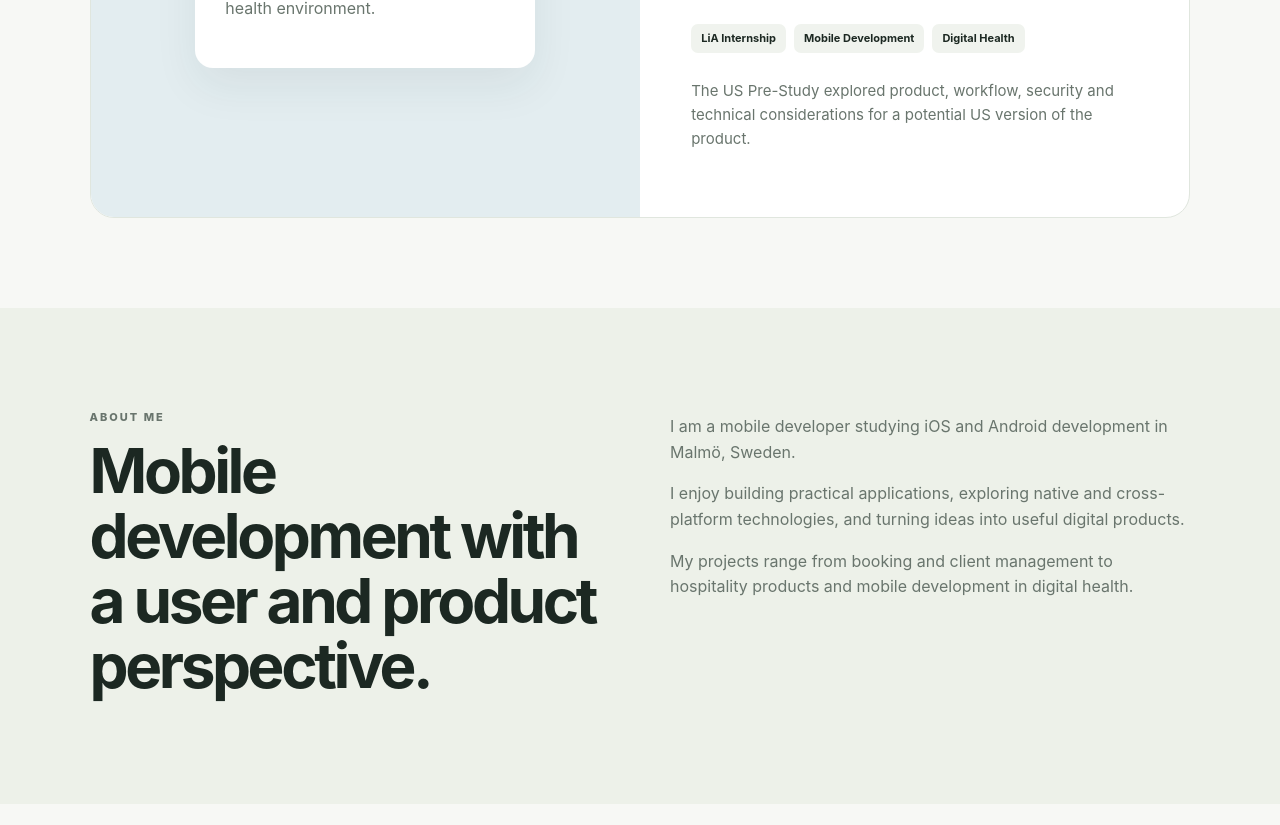
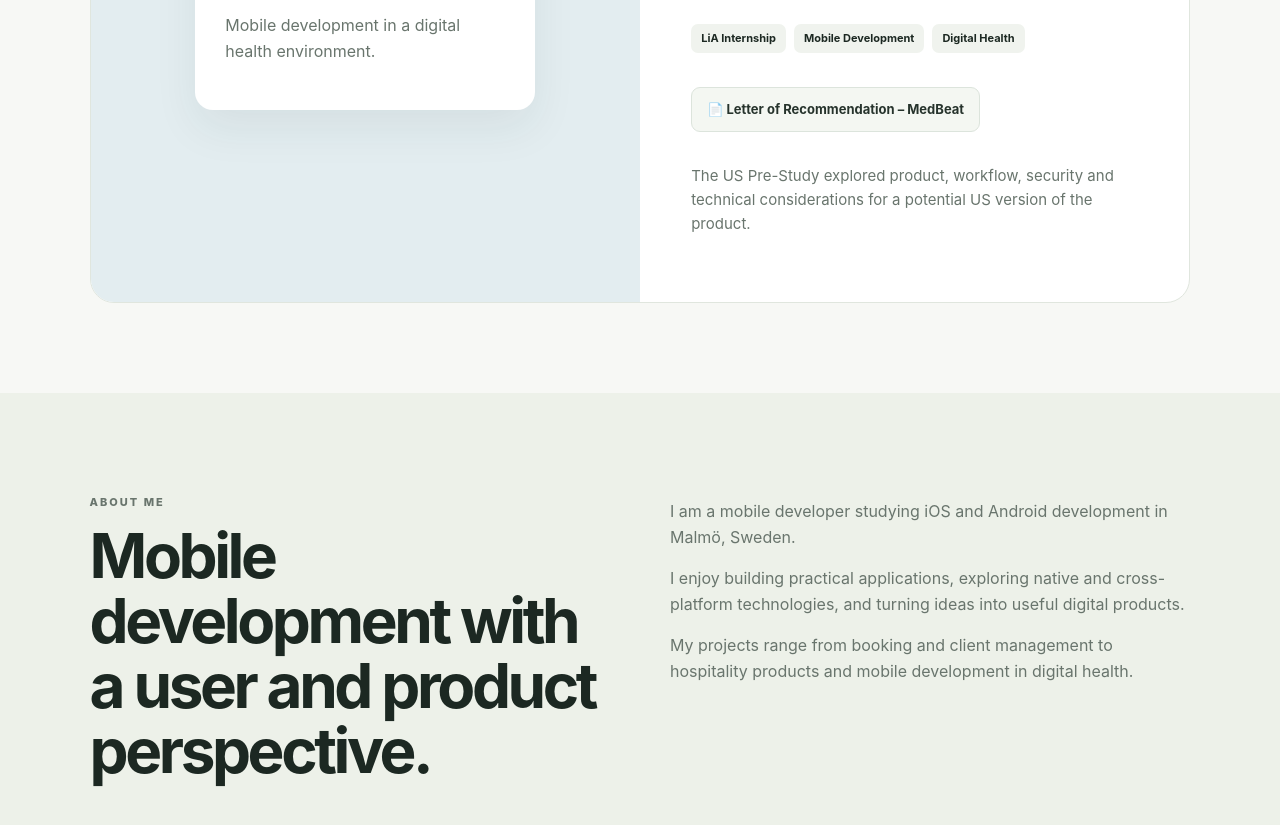
Before and after one commit to buszaleksander-svg/aleksanderbusz-portfolio, a plain HTML site: page index.html in a window 1280 px wide. Shown: the part 3159-3984 px from the top of the page. Drawn offline with Linux system fonts and the light colour scheme.

Commit message:
Add MedBeat letter of recommendation link

```diff
--- a/index.html
+++ b/index.html
@@ -286,6 +286,32 @@
       margin-top: 14px;
       color: var(--muted);
       font-size: 12px;
+    }
+
+    .letter-link {
+      margin: 22px 0 18px;
+    }
+
+    .letter-link a {
+      display: inline-flex;
+      align-items: center;
+      gap: 8px;
+      padding: 11px 15px;
+      border: 1px solid #dce4dc;
+      border-radius: 9px;
+      background: #f4f7f2;
+      color: #26332c;
+      font-size: 13px;
+      font-weight: 700;
+      text-decoration: none;
+      transition: background .2s ease, border-color .2s ease,
+                  transform .2s ease;
+    }
+
+    .letter-link a:hover {
+      background: #eaf0e8;
+      border-color: #c8d4c8;
+      transform: translateY(-1px);
     }
 
     .about {
@@ -668,6 +694,13 @@
             <span>Mobile Development</span>
             <span>Digital Health</span>
           </div>
+          <p class="letter-link">
+    <a href="documents/medbeat-letter-of-recommendation.pdf"
+       target="_blank"
+       rel="noopener noreferrer">
+       📄 Letter of Recommendation – MedBeat
+    </a>
+</p>
           <p class="project-note">
             The US Pre-Study explored product, workflow, security and technical considerations
             for a potential US version of the product.
```
Also changed, not shown: 1 other file.
